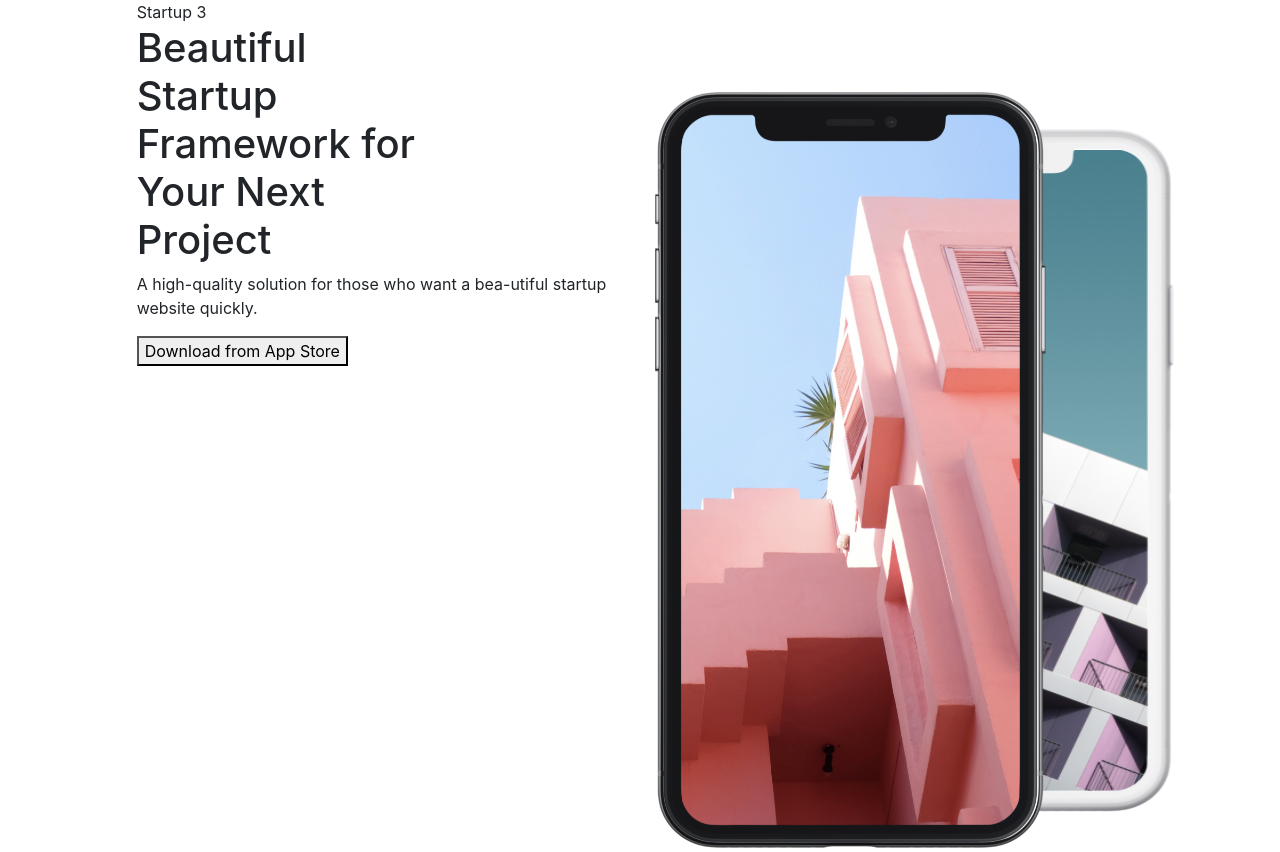
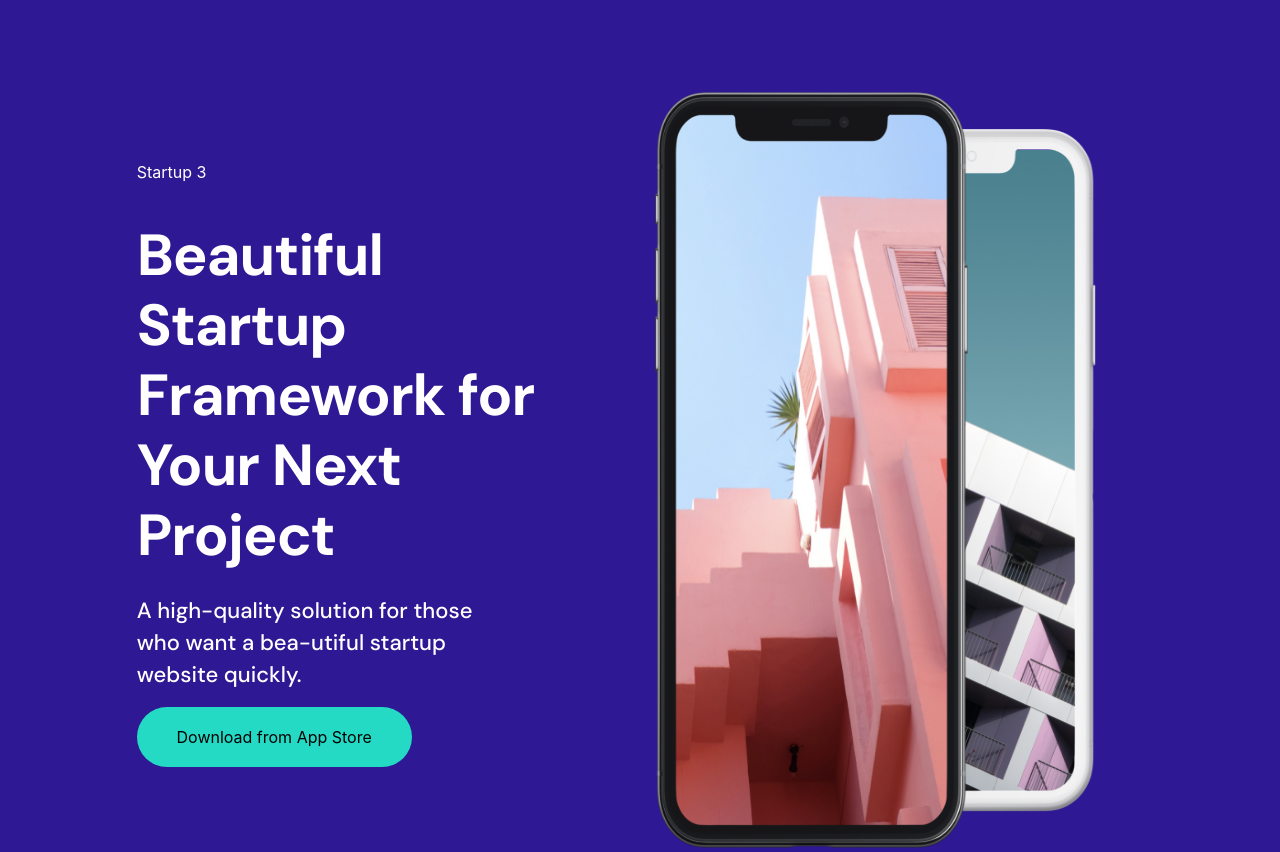
Before and after one commit to del5vy/header12_groupC, a plain HTML site: page index.html in a window 1280 px wide. Drawn offline with nearby package versions, Linux system fonts and the light colour scheme; a web font is replaced by a local one.

Commit message:
update on header12

```diff
--- a/index.html
+++ b/index.html
@@ -17,12 +17,12 @@
             <div class="col-sm-12 col-md-12 col-lg-6 col-xl-6 spectar">
               <div class="herotext">
                 <div class="page-title">Startup 3</div>
-                <h1>Beautiful<br> Startup<br> Framework for<br> Your Next<br> Project</h1>
-                <p>
-                  A high-quality solution for those who want a bea-utiful startup
+                <h1 class="beautiful-txt">Beautiful<br> Startup<br> Framework for<br> Your Next<br> Project</h1>
+                <p class="high-quality-text">
+                  A high-quality solution for those<br> who want a bea-utiful startup<br>
                   website quickly.
                 </p>
-                <button>Download from App Store</button>
+                <button class="btn-download">Download from App Store</button>
 
               </div>
             </div>
--- a/style.css
+++ b/style.css
@@ -1,12 +1,60 @@
 @import url("https://fonts.googleapis.com/css2?family=Coiny&family=DM+Sans:wght@100;200;300;400;500;600;700;800&family=Sono:wght@400;600;700&display=swap");
 
+body {
+  background: #2f1893 !important;
+}
 .row {
   margin: 0 !important;
 }
 
+.herotext {
+  margin-top: 160px !important;
+}
+
+.page-title {
+  color: #fff;
+}
+
+.beautiful-txt {
+  color: #fff;
+  margin-top: 36px;
+
+  /* Heading / H2 Header */
+  font-family: "DM Sans";
+  font-size: 58px;
+  font-style: normal;
+  font-weight: 700;
+  line-height: 70px; /* 120.69% */
+  letter-spacing: -1px;
+  /* font-weight: 700; */
+  /* height: 350px; */
+}
+
+.high-quality-text {
+  color: #fff;
+  margin-top: 25px;
+
+  /* Heading / H5 Lead */
+  font-family: DM Sans;
+  font-size: 22px;
+  font-style: normal;
+  font-weight: 500;
+  line-height: 32px; /* 145.455% */
+}
+
+.btn-download {
+  width: 275px;
+  height: 60px;
+  flex-shrink: 0;
+
+  border-radius: 100px;
+  background: var(--action-primary, #25dac5);
+  border: none;
+}
+
 .hero-img {
   margin-top: 92px;
-  width: 100%;
+  width: 80%;
   height: 760px;
   position: relative;
 }
@@ -19,6 +67,7 @@
   height: 683px;
   position: absolute;
   left: 128px;
+  /* right: 60px; */
   top: 37px;
 }
 .phone-image2 {
```
